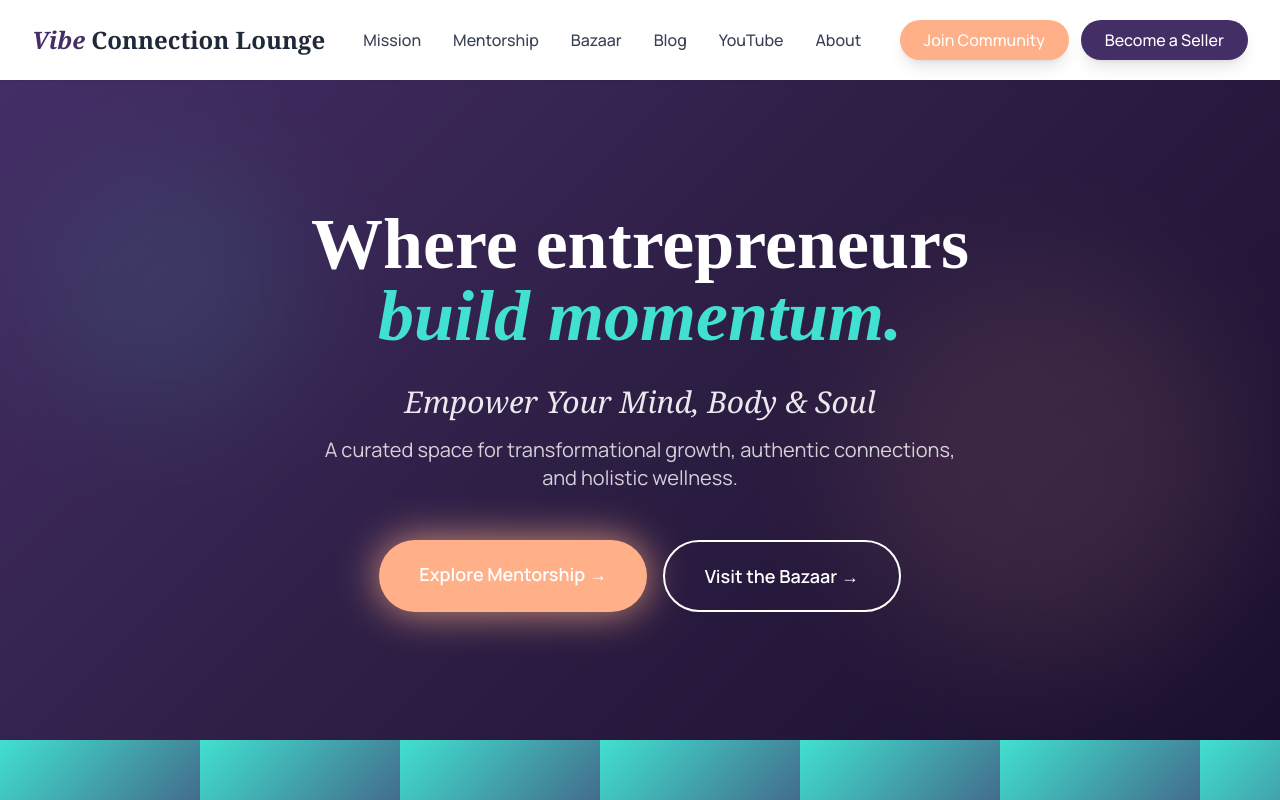
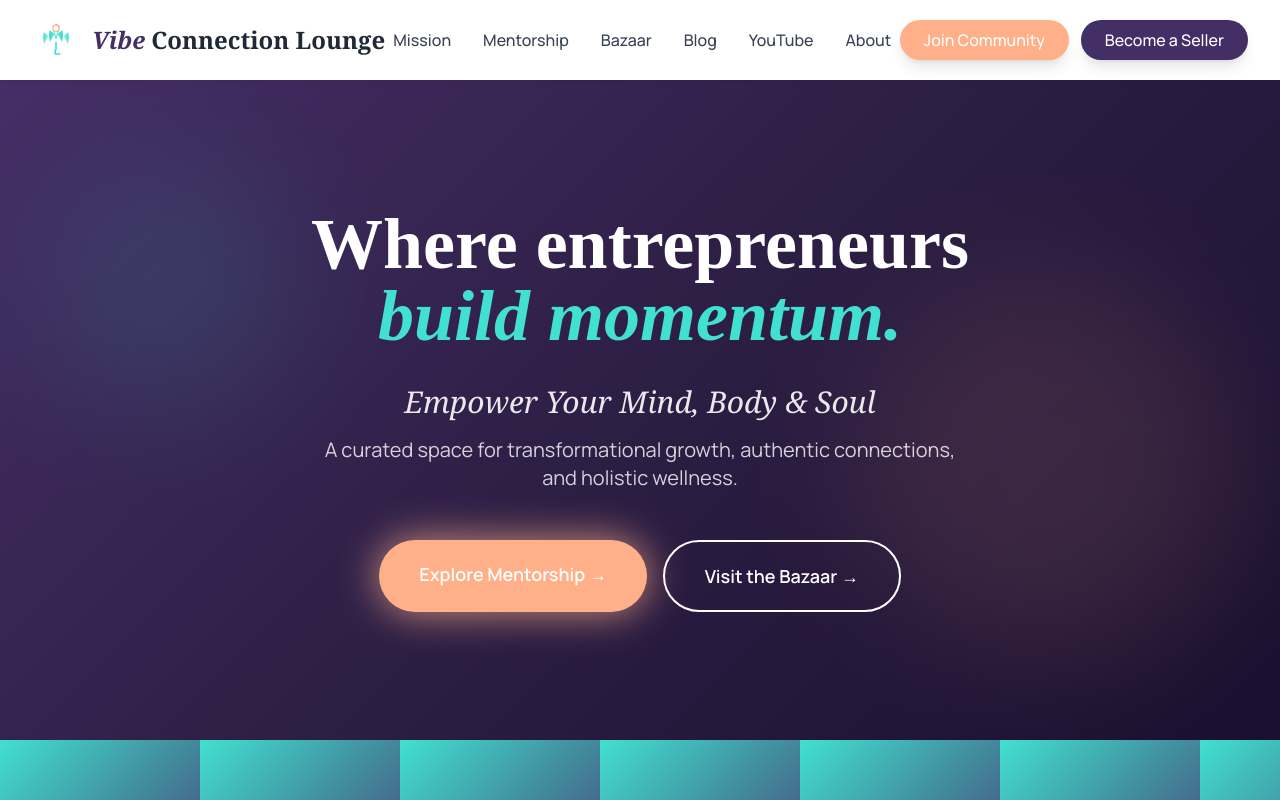
Before and after one commit to CumquatVibes/vibe-connection-lounge, a plain HTML site: page index.html in a window 1280 px wide. Shown: the top 800 px of the page. Drawn offline with nearby package versions, Linux system fonts and the light colour scheme; a web font is replaced by a local one.

Commit message:
Add VCL lotus logo to navigation

```diff
--- a/index.html
+++ b/index.html
@@ -140,12 +140,30 @@
     <nav class="bg-white/95 backdrop-blur-sm shadow-sm sticky top-0 z-50 transition-all">
         <div class="max-w-7xl mx-auto px-4 sm:px-6 lg:px-8">
             <div class="flex justify-between items-center h-20">
-                <div class="flex items-center space-x-3">
+                <a href="index.html" class="flex items-center space-x-3">
+                    <!-- VCL Lotus Logo -->
+                    <svg width="48" height="48" viewBox="0 0 100 120" xmlns="http://www.w3.org/2000/svg" class="flex-shrink-0">
+                        <!-- Lotus Petals -->
+                        <path d="M20 70 Q15 50 20 40 L30 50 Q25 60 20 70 Z" fill="#41e0d0" opacity="0.8"/>
+                        <path d="M80 70 Q85 50 80 40 L70 50 Q75 60 80 70 Z" fill="#41e0d0" opacity="0.8"/>
+                        <path d="M35 65 Q30 45 35 35 L45 45 Q40 55 35 65 Z" fill="#41e0d0"/>
+                        <path d="M65 65 Q70 45 65 35 L55 45 Q60 55 65 65 Z" fill="#41e0d0"/>
+                        <!-- Center V (Teal) -->
+                        <path d="M42 35 L50 60 L58 35 L55 35 L50 52 L45 35 Z" fill="#41e0d0"/>
+                        <!-- Center Spiral/C (Orange) -->
+                        <circle cx="50" cy="30" r="8" fill="none" stroke="#ffb088" stroke-width="3"/>
+                        <path d="M50 22 Q58 22 58 30" fill="none" stroke="#ffb088" stroke-width="3" stroke-linecap="round"/>
+                        <!-- Stem/L -->
+                        <rect x="48" y="65" width="4" height="20" fill="#41e0d0"/>
+                        <path d="M48 85 L48 95 L60 95" fill="none" stroke="#41e0d0" stroke-width="4" stroke-linecap="round"/>
+                        <!-- Small Leaf -->
+                        <path d="M52 75 Q60 75 60 82 Q60 75 52 75" fill="#41e0d0" opacity="0.6"/>
+                    </svg>
                     <span class="text-2xl font-serif font-bold">
                         <span class="text-vibe-purple italic">Vibe</span>
                         <span class="text-gray-800"> Connection Lounge</span>
                     </span>
-                </div>
+                </a>
                 <div class="hidden md:flex space-x-8">
                     <a href="#mission" class="text-gray-700 hover:text-vibe-purple transition-colors font-medium">Mission</a>
                     <a href="#mentorship" class="text-gray-700 hover:text-vibe-purple transition-colors font-medium">Mentorship</a>
```
